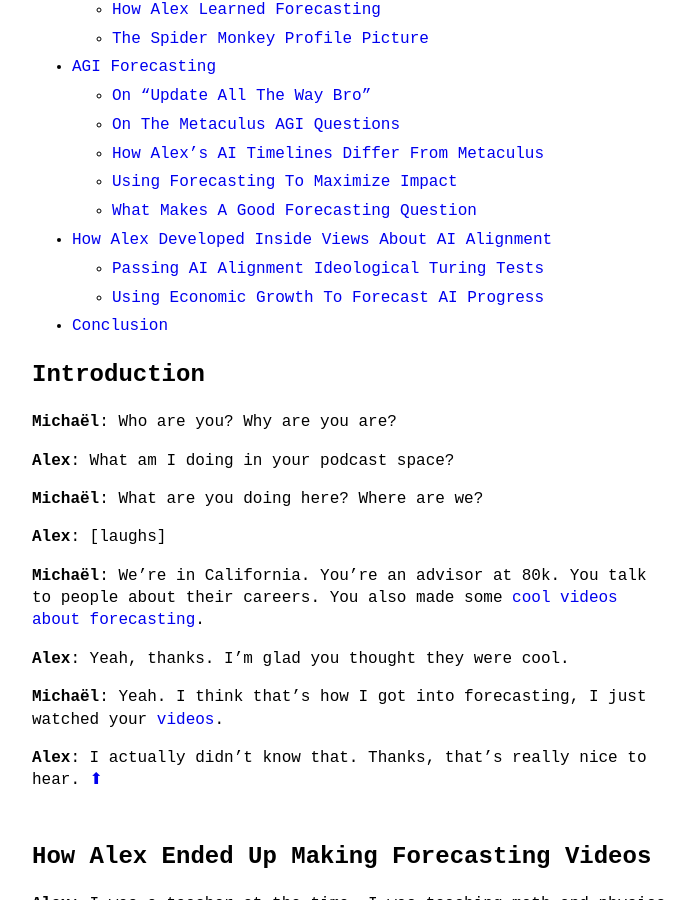
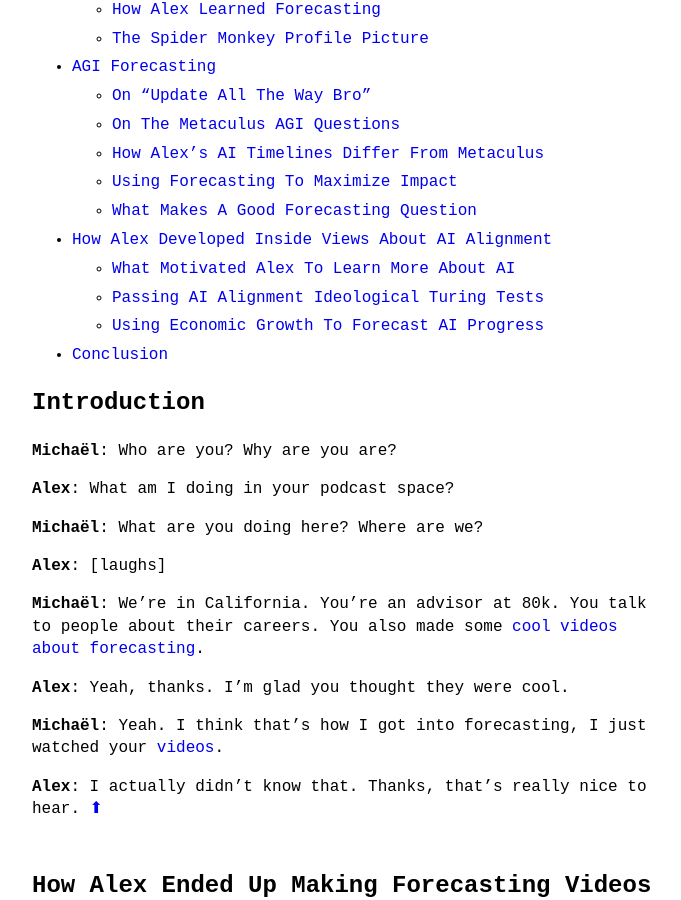
Before and after one commit to theinsideview/theinsideview.github.io, a Jekyll site: the page built from _posts/2022-09-05-alex.md, in a window 1280 px wide and 900 px high, scrolled down 1167 px. Shown: the whole window, without its empty margins (288-969 px from the left). Built offline with Jekyll 4.4.1, drawn with Linux system fonts in a browser that asks for light colours; some of the changed text lies outside the part shown.

Commit message:
more headlines

```diff
--- a/_posts/2022-09-05-alex.md
+++ b/_posts/2022-09-05-alex.md
@@ -28,6 +28,7 @@
     * [Using Forecasting To Maximize Impact](#using-forecasting-to-maximize-impact)
     * [What Makes A Good Forecasting Question](#what-makes-a-good-forecasting-question)
 * [How Alex Developed Inside Views About AI Alignment](#how-alex-developed-inside-views-about-ai-alignment)
+    * [What Motivated Alex To Learn More About AI](#what-motivated-alex-to-learn-more-about-ai)
     * [Passing AI Alignment Ideological Turing Tests](#passing-ai-alignment-ideological-turing-tests)
     * [Using Economic Growth To Forecast AI Progress](#using-economic-growth-to-forecast-ai-progress)
 * [Conclusion](#conclusion)
@@ -336,7 +337,7 @@
 **Alex**:
 Yeah. If you think about drawing a probability distribution, the median is the point where there's equal area on each side. And so, "How do you get equal area on each side?" If one of them can just be way further out than the other, you just need to have... it needs to be higher up on the left. <a href="#outline">⬆</a>
 
-## Alex's AGI Timeline
+## How Alex's AI Timelines Differ From Metaculus
 
 **Michaël**:
 Yeah, it makes a lot of sense. Would you be open to discussing your distribution? Or at least, how do you think about those things? How do you go and draw a distribution for those kind of things?
@@ -487,6 +488,8 @@
 Oh, yeah, you can look back and say, "Oh, Compute would've been the best thing to pick, but it's not necessarily..." Yeah, maybe one thing here is... just an aspect of being a good question writer is being a very good forecaster, because you basically need to just make a bunch of forecasts of the ways your question could resolve ambiguously and then add in edge cases so that it doesn't... <a href="#outline">⬆</a>
 
 # How Alex Developed Inside Views About AI Alignment
+
+## What Motivated Alex To Learn More About AI
 
 **Michaël**:
 Yeah. And I think your background, you said, was mostly math. You taught and now you work at 80K as an Advisor.
```
